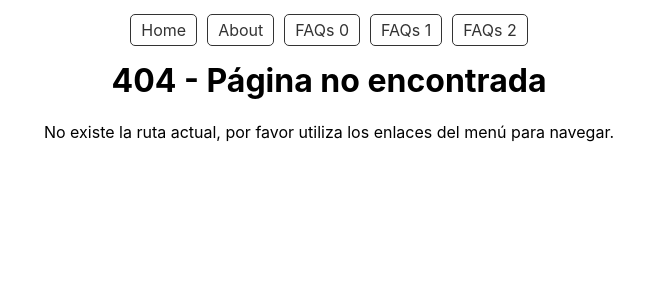
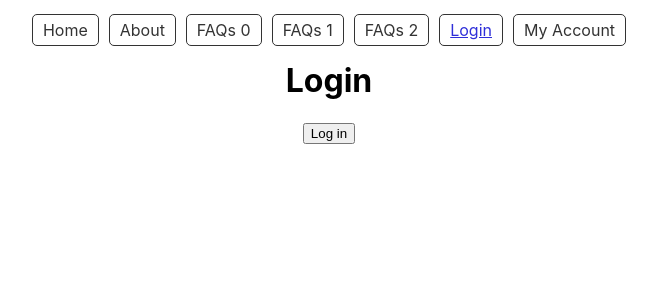
Before and after one commit to The-Valley-School/react-s7-router, a React (Create React App) app: page /login in a window 1280 px wide. Before the commit this address had no page. Shown: the top 300 px of the page, without its empty margins (311-968 px from the left). Built offline with nearby package versions, Linux system fonts and the light colour scheme.

Commit message:
Added simple login and navigate to protect routes

```diff
--- a/src/App.js
+++ b/src/App.js
@@ -2,6 +2,8 @@ import React from 'react';
 import './App.css';
 import { NavLink, BrowserRouter, Routes, Route } from "react-router-dom";
 import Home from './components/Home';
+import MyAccount from './components/MyAccount';
+import Login from './components/Login';
 
 // Import clásico para componentes no lazy
 // import Faqs from './components/Faqs';
@@ -13,8 +15,17 @@ const About = React.lazy(() => import("./components/About"));
 const Faqs = React.lazy(() => import("./components/Faqs"));
 const NotFound = React.lazy(() => import("./components/NotFound"));
 
+// Contexto de login
+export const AuthContext = React.createContext({ user: null });
+
 function App() {
+  // Estado del login
+  const [authInfo, setAuthInfo] = React.useState({ user: null });
+
   return (
+
+    <AuthContext.Provider value={authInfo}>
+
       <div className="app">
         <BrowserRouter>
 
@@ -24,11 +35,15 @@ function App() {
             <NavLink to="/faqs/0">FAQs 0</NavLink>
             <NavLink to="/faqs/1">FAQs 1</NavLink>
             <NavLink to="/faqs/2">FAQs 2</NavLink>
+            <NavLink to="/login">Login</NavLink>
+            <NavLink to="/my-account">My Account</NavLink>
           </nav>
 
           <Routes>
-          {/* Ejemplo de ruta cargada normal (no lazy) */}
+            {/* Rutas cargadas normal (no lazy) */}
             <Route path='/' element={<Home></Home>}></Route>
+            <Route path='/login' element={<Login login={setAuthInfo}></Login>}></Route>
+            <Route path='/my-account' element={<MyAccount></MyAccount>}></Route>
 
             {/* Rutas cargadas de forma lazy */}
             <Route path='/about' element={<React.Suspense fallback={<p>Cargando...</p>}> <About></About> </React.Suspense>}></Route>
@@ -41,6 +56,9 @@ function App() {
         </BrowserRouter>
 
       </div>
+
+    </AuthContext.Provider>
+
   );
 }
 
--- /dev/null
+++ b/src/components/Login.js
@@ -0,0 +1,21 @@
+import React from "react";
+import { AuthContext } from "../App";
+import { Navigate } from "react-router-dom";
+
+const Login = (props) => {
+
+  const authInfo = React.useContext(AuthContext);
+
+  return (
+    <div className="page">
+      <h1>Login</h1>
+      {
+        authInfo && authInfo.user ?
+          <Navigate to="/my-account" replace={true}></Navigate> :
+          <button onClick={() => props.login({ user: "Fran" })}>Log in</button>
+      }
+    </div>
+  );
+}
+
+export default Login;
--- /dev/null
+++ b/src/components/MyAccount.js
@@ -0,0 +1,21 @@
+import React from "react";
+import { AuthContext } from "../App";
+import { Navigate } from "react-router-dom";
+
+const MyAccount = () => {
+
+  const authInfo = React.useContext(AuthContext);
+
+  return (
+    <div className="page">
+      <h1>MyAccount</h1>
+      {
+        authInfo && authInfo.user ?
+          <p>El usuario es: {authInfo.user}</p> :
+          <Navigate to="/login" replace={true}></Navigate>
+      }
+    </div>
+  );
+}
+
+export default MyAccount;
```
Lines whose indentation alone changed are shown as unchanged.
